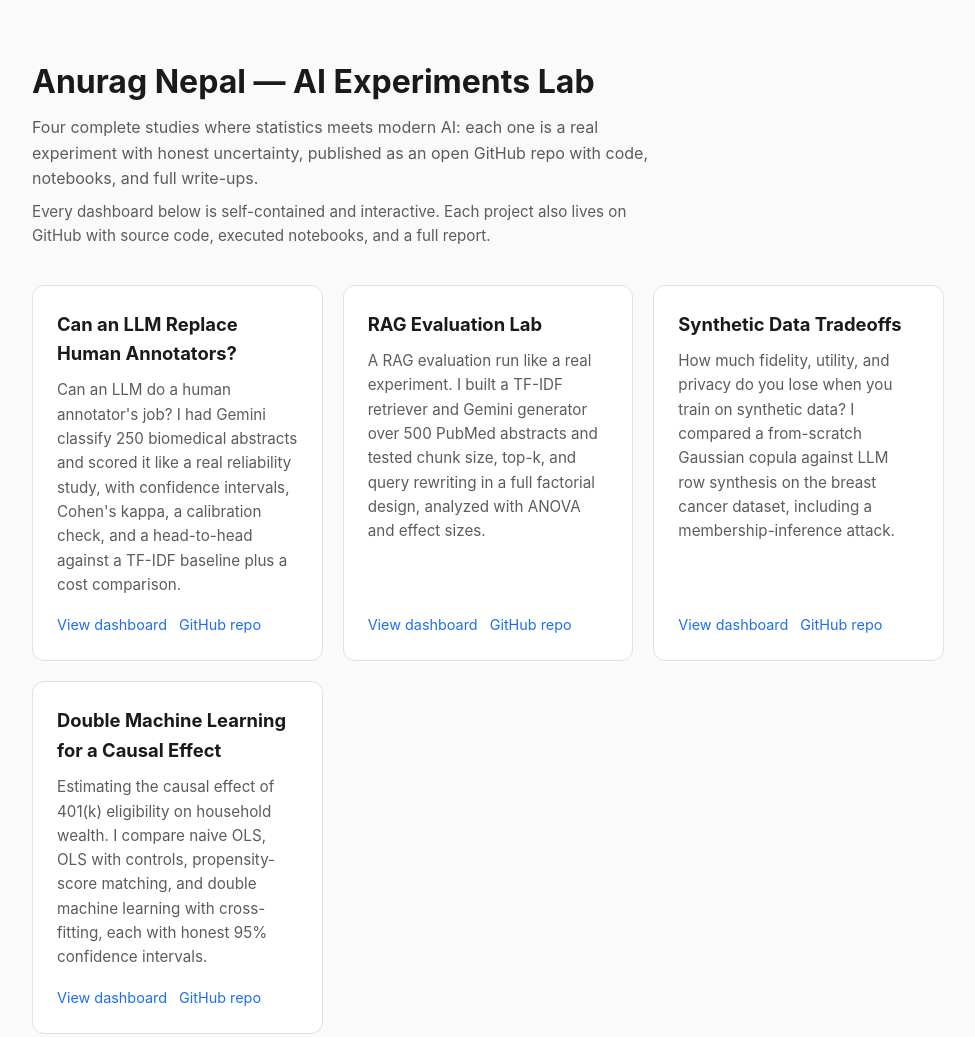
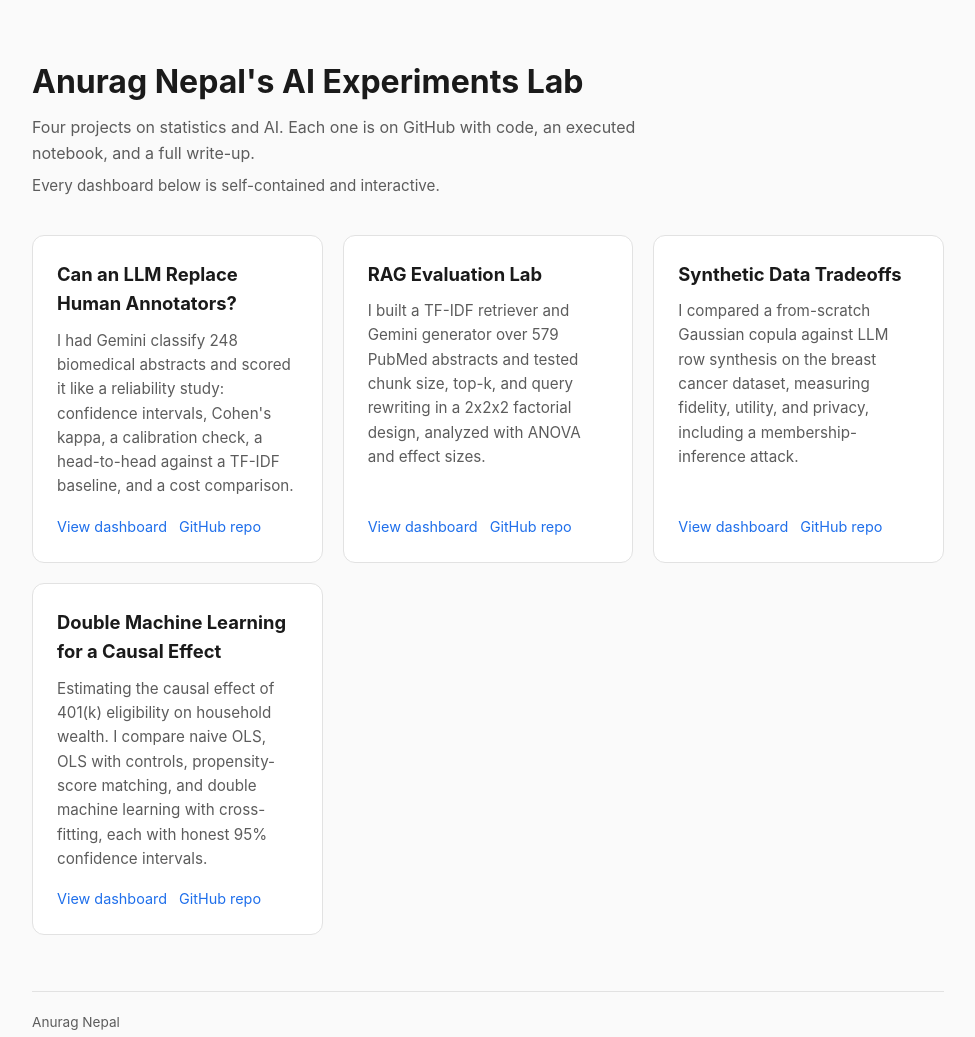
Before and after one commit to nepalanurag/anurag-ai-lab, a plain HTML site: page index.html in a window 1280 px wide. Shown: the top 1037 px of the page, without its empty margins (152-1127 px from the left). Drawn offline with Linux system fonts and the light colour scheme.

Commit message:
Remove AI-sounding copy: plain footer, no em dashes, exact numbers

```diff
--- a/index.html
+++ b/index.html
@@ -3,7 +3,7 @@
 <head>
 <meta charset="utf-8">
 <meta name="viewport" content="width=device-width, initial-scale=1">
-<title>Anurag Nepal — AI Experiments Lab</title>
+<title>Anurag Nepal's AI Experiments Lab</title>
 <meta name="description" content="Four hands-on AI and statistics projects by Anurag Nepal: LLM annotator reliability, RAG evaluation, synthetic data tradeoffs, and double machine learning for causal inference.">
 <style>
   :root { --ink: #1a1a1a; --muted: #5c5c5c; --line: #e2e2e2; --accent: #1f6feb; --bg: #fafafa; }
@@ -28,15 +28,15 @@
 <body>
 <div class="wrap">
   <header>
-    <h1>Anurag Nepal — AI Experiments Lab</h1>
-    <p>Four complete studies where statistics meets modern AI: each one is a real experiment with honest uncertainty, published as an open GitHub repo with code, notebooks, and full write-ups.</p>
-    <p class="note">Every dashboard below is self-contained and interactive. Each project also lives on GitHub with source code, executed notebooks, and a full report.</p>
+    <h1>Anurag Nepal's AI Experiments Lab</h1>
+    <p>Four projects on statistics and AI. Each one is on GitHub with code, an executed notebook, and a full write-up.</p>
+    <p class="note">Every dashboard below is self-contained and interactive.</p>
   </header>
 
   <div class="grid">
     <div class="card">
       <h2><a href="/llm-annotator-reliability">Can an LLM Replace Human Annotators?</a></h2>
-      <p>Can an LLM do a human annotator's job? I had Gemini classify 250 biomedical abstracts and scored it like a real reliability study, with confidence intervals, Cohen's kappa, a calibration check, and a head-to-head against a TF-IDF baseline plus a cost comparison.</p>
+      <p>I had Gemini classify 248 biomedical abstracts and scored it like a reliability study: confidence intervals, Cohen's kappa, a calibration check, a head-to-head against a TF-IDF baseline, and a cost comparison.</p>
       <div class="links">
         <a href="/llm-annotator-reliability">View dashboard</a>
         <a href="https://github.com/nepalanurag/llm-annotator-reliability">GitHub repo</a>
@@ -45,7 +45,7 @@
 
     <div class="card">
       <h2><a href="/rag-eval-lab">RAG Evaluation Lab</a></h2>
-      <p>A RAG evaluation run like a real experiment. I built a TF-IDF retriever and Gemini generator over 500 PubMed abstracts and tested chunk size, top-k, and query rewriting in a full factorial design, analyzed with ANOVA and effect sizes.</p>
+      <p>I built a TF-IDF retriever and Gemini generator over 579 PubMed abstracts and tested chunk size, top-k, and query rewriting in a 2x2x2 factorial design, analyzed with ANOVA and effect sizes.</p>
       <div class="links">
         <a href="/rag-eval-lab">View dashboard</a>
         <a href="https://github.com/nepalanurag/rag-eval-lab">GitHub repo</a>
@@ -54,7 +54,7 @@
 
     <div class="card">
       <h2><a href="/synthetic-data-tradeoffs">Synthetic Data Tradeoffs</a></h2>
-      <p>How much fidelity, utility, and privacy do you lose when you train on synthetic data? I compared a from-scratch Gaussian copula against LLM row synthesis on the breast cancer dataset, including a membership-inference attack.</p>
+      <p>I compared a from-scratch Gaussian copula against LLM row synthesis on the breast cancer dataset, measuring fidelity, utility, and privacy, including a membership-inference attack.</p>
       <div class="links">
         <a href="/synthetic-data-tradeoffs">View dashboard</a>
         <a href="https://github.com/nepalanurag/synthetic-data-tradeoffs">GitHub repo</a>
@@ -72,7 +72,7 @@
   </div>
 
   <footer>
-    Built by Anurag Nepal, MS Statistical Data Science, SFSU. Plain numbers, no hype.
+    Anurag Nepal
   </footer>
 </div>
 </body>
```
